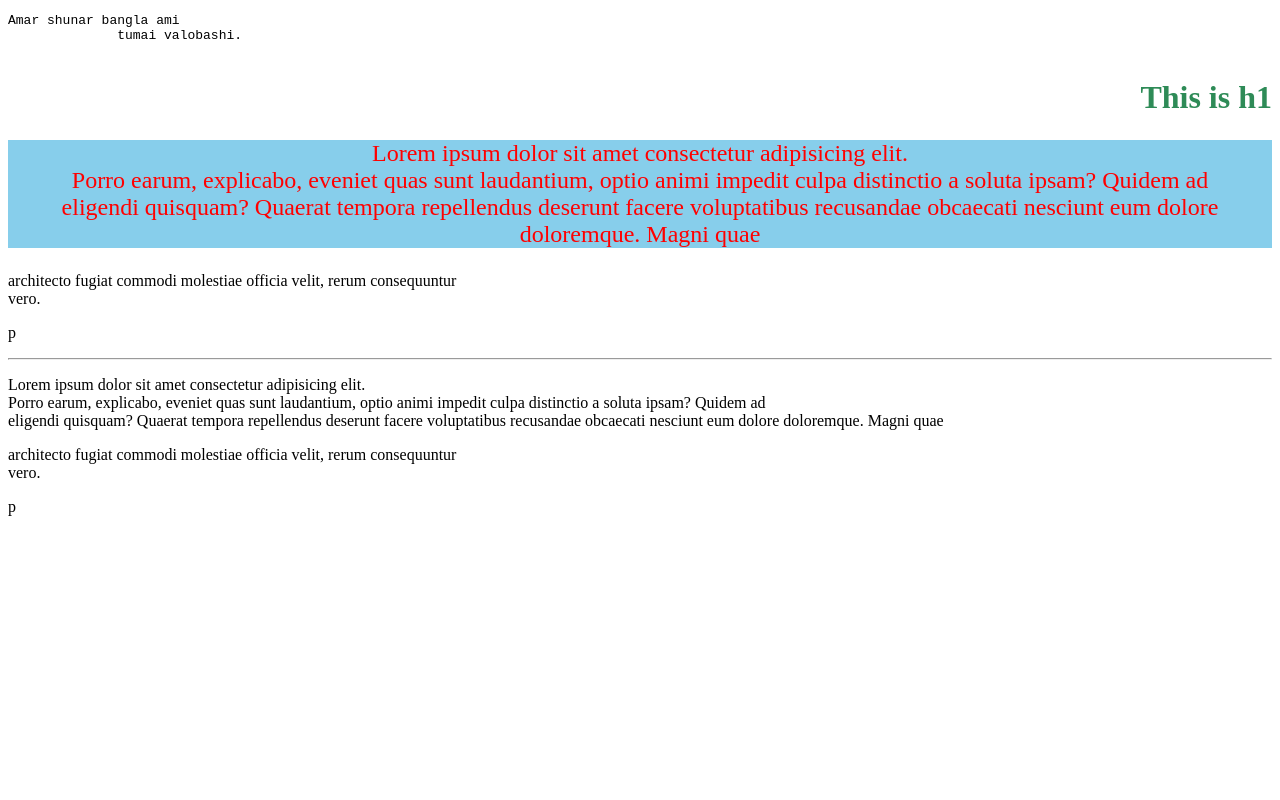
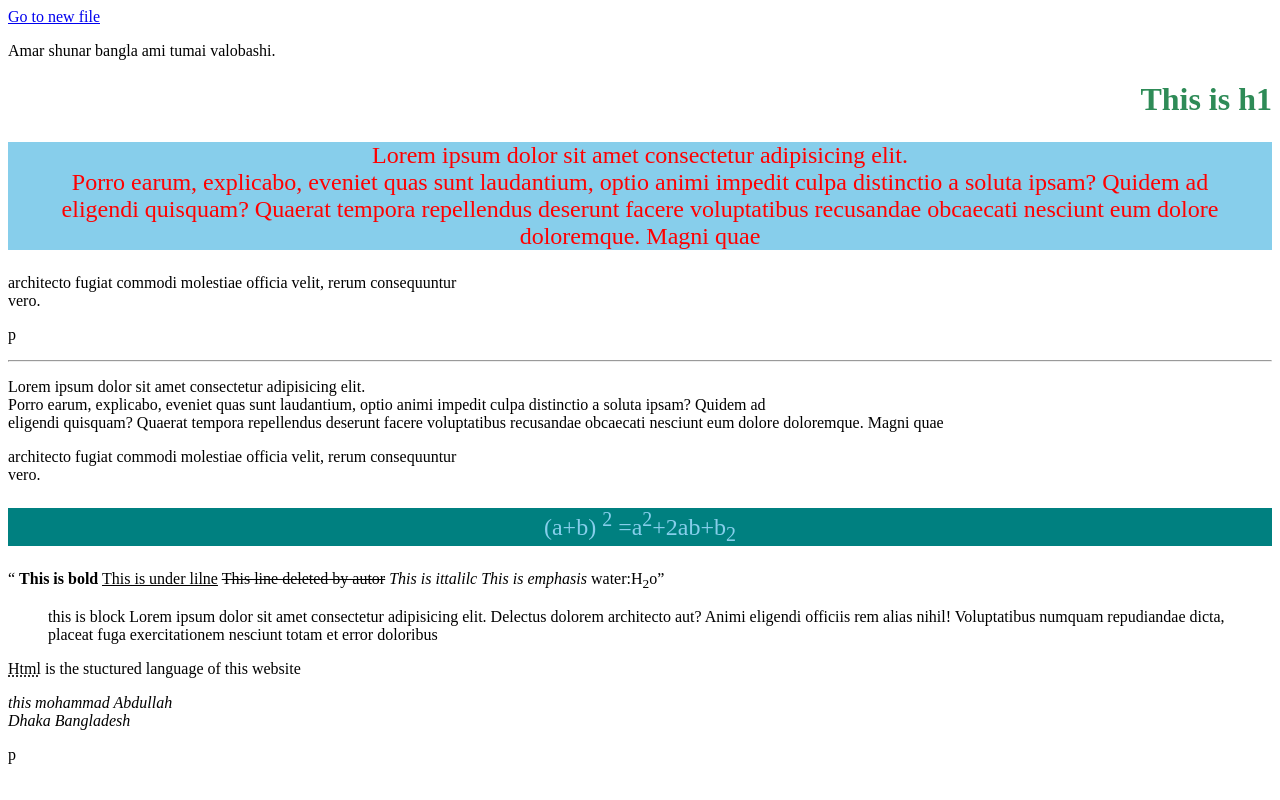
Before and after one commit to AbdullahShion/Web-Devolopment-With-Rakibul, a plain HTML site: page index.html in a window 1280 px wide. Drawn offline with Linux system fonts and the light colour scheme.

Commit message:
Add files via upload

```diff
--- a/index.html
+++ b/index.html
@@ -5,21 +5,42 @@
     <meta http-equiv="X-UA-Compatible" content="IE=edge">
     <meta name="viewport" content="width=device-width, initial-scale=1.0">
     <title>This new website</title>
+
+    <link rel="stylesheet" href="style.css">
 </head>
 
 <body>
-    <pre>Amar shunar bangla ami
+    <a href="include/third.html" target="-blank">Go to new file</a>
+
+    <p>Amar shunar bangla ami
               tumai valobashi.
-    </pre>
+    </p>
     <h1 style="text-align: right; color: seagreen;">This is h1</h1>
     <p style="text-align: center; color: red; background-color: skyblue; font-size: 24px; ">Lorem ipsum dolor sit amet consectetur adipisicing elit.<br> Porro earum, explicabo, eveniet quas sunt laudantium, optio animi impedit culpa distinctio a soluta ipsam? Quidem ad <br>eligendi quisquam? Quaerat tempora repellendus deserunt facere voluptatibus recusandae obcaecati nesciunt eum dolore doloremque. Magni quae <div>architecto fugiat commodi molestiae officia velit, rerum consequuntur </div>   vero.</p>
 
     <p>p</p>
     <hr>
 
-    <p>Lorem ipsum dolor sit amet consectetur adipisicing elit.<br> Porro earum, explicabo, eveniet quas sunt laudantium, optio animi impedit culpa distinctio a soluta ipsam? Quidem ad <br>eligendi quisquam? Quaerat tempora repellendus deserunt facere voluptatibus recusandae obcaecati nesciunt eum dolore doloremque. Magni quae <div>architecto fugiat commodi molestiae officia velit, rerum consequuntur </div>   vero.</p>
+    <p>Lorem ipsum dolor sit amet consectetur adipisicing elit.<br> Porro earum, explicabo, eveniet quas sunt laudantium, optio animi impedit culpa distinctio a soluta ipsam? Quidem ad <br>eligendi quisquam? Quaerat tempora repellendus deserunt facere voluptatibus recusandae obcaecati nesciunt eum dolore doloremque. Magni quae <div>architecto fugiat commodi molestiae officia velit, rerum consequuntur </div>
+         vero.</p>
+         <p style="color: skyblue;background-color: teal; text-align: center; font-size: 24px;"> (a+b) <sup>2</sup> =a<sup>2</sup>+2ab+b<sub>2</sub></p>
+         <q> <b>This is bold</b>
+         <u>This is under lilne</u>
+         <del>This line deleted by autor</del>
+         <i>This is ittalilc</i>
+         <em>This is emphasis</em>
+         water:H<sub>2</sub>o</q>
+         <blockquote site ="facebook.com">this is block Lorem ipsum dolor sit amet consectetur adipisicing elit. Delectus dolorem architecto aut? Animi eligendi officiis rem alias nihil! Voluptatibus numquam repudiandae dicta, placeat fuga exercitationem nesciunt totam et error doloribus</blockquote>
+         <p > <abbr title="Hyper text markup language">Html</abbr> is the stuctured language of this website</p>
+         <address>this mohammad Abdullah <br>
+        Dhaka Bangladesh</address>
+        <!--This is comment -->
+        <!-- this is comment for you -->
+        <!-- this is comment -->
+
 
     <p>p</p>
 
+
 </body>
 </html>
```
